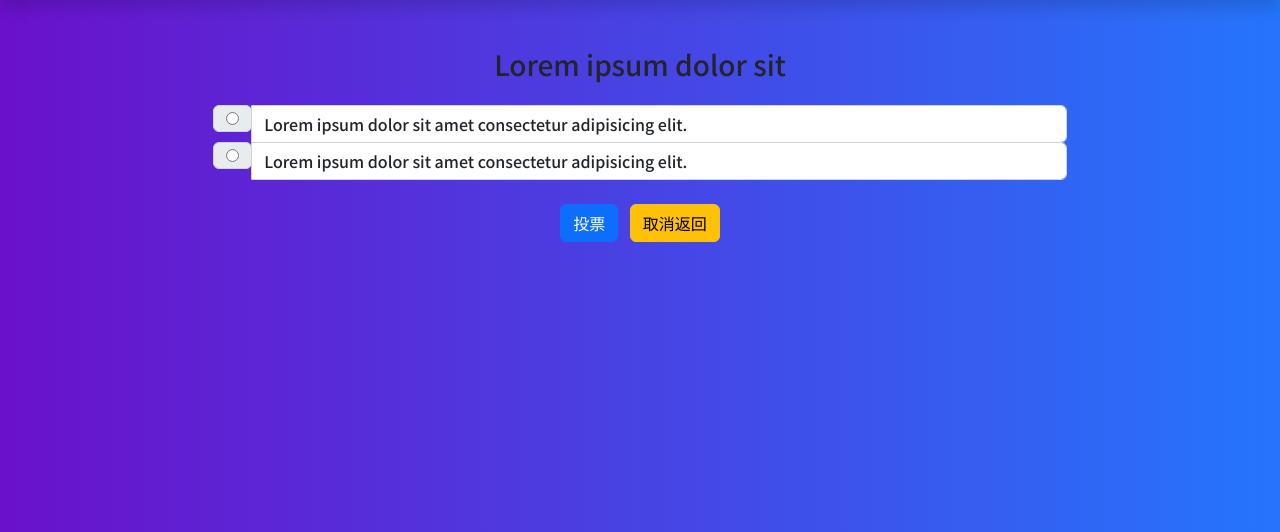
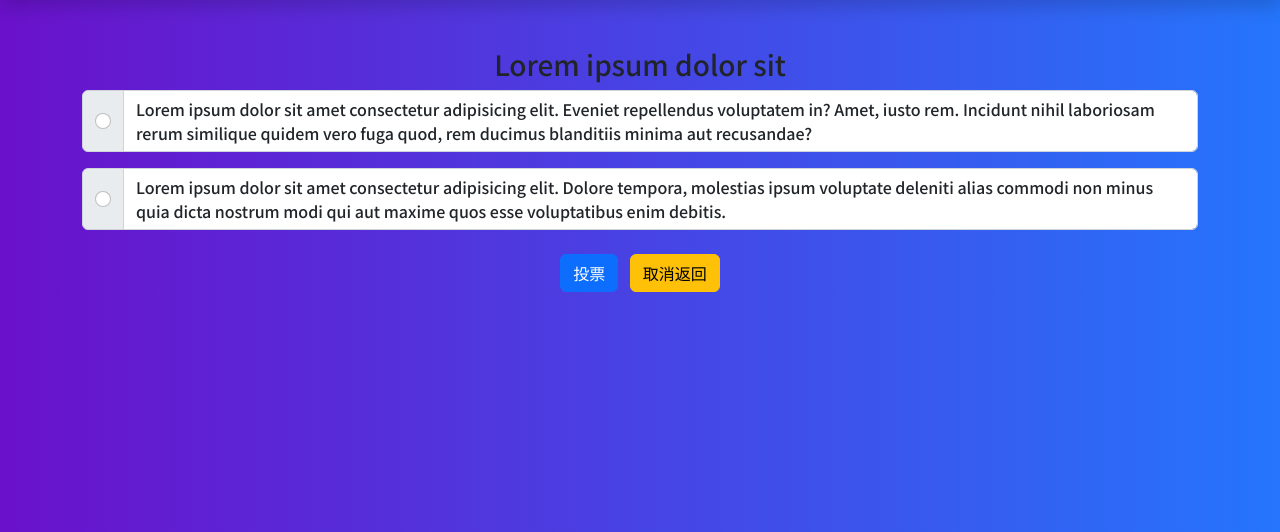
Before and after one commit to Xenophmix/PHP-MySql-record, a PHP site: page /index.php?do=survey_item in a window 1280 px wide. Shown: the part 90-622 px from the top of the page. Run offline with PHP 8.4, Linux system fonts and the light colour scheme; some web fonts are replaced.

```diff
--- a/front/survey_item.php
+++ b/front/survey_item.php
@@ -1,28 +1,23 @@
 <h3 class="text-center font-weight-bold">Lorem ipsum dolor sit</h3>
 
 <form action="./api/survey_vote.php">
-  <div class="col-8 mx-auto mt-4">
-    <div class="input-group" style="margin-top:-1px">
-      <div class="input-group-prepend">
-        <div class="input-group-text">
-          <input type="radio" name="option">
-        </div>
+  <div class="container">
+
+    <div class="input-group mb-3">
+      <div class="input-group-text">
+        <input class="form-check-input mt-0" name="Multiple-choice" type="radio" value="" aria-label="Checkbox for following text input">
       </div>
-      <div class="form-control">
-        Lorem ipsum dolor sit amet consectetur adipisicing elit.
+      <div class="form-control">Lorem ipsum dolor sit amet consectetur adipisicing elit. Eveniet repellendus voluptatem in? Amet, iusto rem. Incidunt nihil laboriosam rerum similique quidem vero fuga quod, rem ducimus blanditiis minima aut recusandae?
       </div>
     </div>
-    <div class="input-group" style="margin-top:-1px">
-      <div class="input-group-prepend">
-        <div class="input-group-text">
-          <input type="radio" name="option">
-        </div>
+
+    <div class="input-group mb-3">
+      <div class="input-group-text">
+        <input class="form-check-input mt-0" name="Multiple-choice" type="radio" value="" aria-label="Checkbox for following text input">
       </div>
-      <div class="form-control">
-        Lorem ipsum dolor sit amet consectetur adipisicing elit.
+      <div class="form-control">Lorem ipsum dolor sit amet consectetur adipisicing elit. Dolore tempora, molestias ipsum voluptate deleniti alias commodi non minus quia dicta nostrum modi qui aut maxime quos esse voluptatibus enim debitis.
       </div>
     </div>
-  </div>
   <div class="text-center mt-4">
     <input type="submit" class="btn btn-primary mx-1" value="投票">
     <a href="index.php?do=survey" class="btn btn-warning mx-1">取消返回</a>
```
Also changed, not shown: api/survey_add.php (+31 -10 lines), back/survey_add.php (+39 -7 lines).
